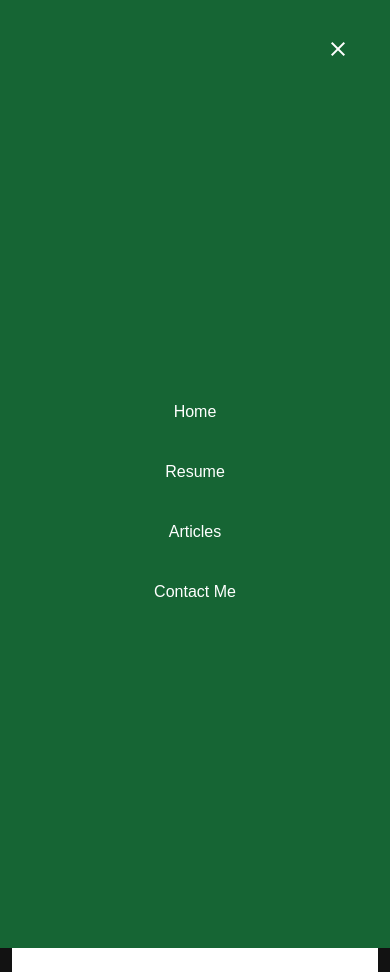
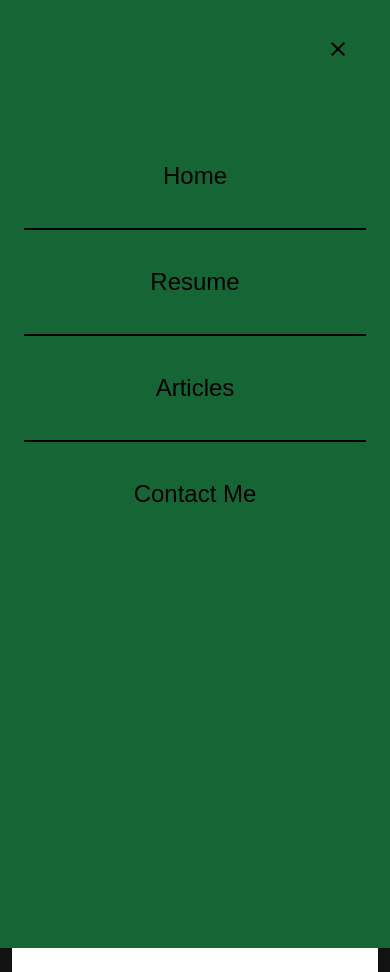
Before and after one commit to kayode-dev/portfolio-v1, a React (Create React App) app: page /rando in a window 390 px wide. Both pictures are taken after a click on the button "menu". Built offline with nearby package versions, Linux system fonts and the light colour scheme.

Commit message:
minor sidebar changes

```diff
--- a/src/components/UI/SideBar.tsx
+++ b/src/components/UI/SideBar.tsx
@@ -4,7 +4,7 @@ import { Link } from "react-router-dom";
 const SideBar = (props:any) =>{
 
     return (
-      <div className="p-6 min-h-full top-0 left-0 fixed bg-green-800 flex flex-col scroll min-w-full z-10 md:hidden">
+      <div className="p-6 min-h-full top-0 left-0 fixed bg-green-800 text-black flex flex-col justify-around scroll min-w-full z-10 md:hidden">
         <button
           className="h-14 w-14 rounded self-end"
           type="button"
@@ -12,24 +12,27 @@ const SideBar = (props:any) =>{
         >
           <span className="material-symbols-outlined">close</span>
         </button>
-        <ul className="bg-inherit w-full flex flex-col gap-9 place-items-center justify-center items-center min-h-screen">
+        <ul className="text-2xl bg-inherit w-full flex flex-col gap-9 place-items-center justify-start pt-20 items-center min-h-screen">
           <li>
             <button onClick={props.onCloseClick}>
               <Link to="/">Home</Link>
             </button>
           </li>
+          <hr />
 
           <li>
             <button onClick={props.onCloseClick}>
               <Link to="/rando">Resume</Link>
             </button>
           </li>
+          <hr />
 
           <li>
             <button onClick={props.onCloseClick}>
               <Link to="/">Articles</Link>
             </button>
           </li>
+          <hr />
 
           <li>
             <button onClick={props.onCloseClick}>
--- a/src/index.css
+++ b/src/index.css
@@ -28,3 +28,10 @@ code {
 .doings{
   box-shadow: 0 2rem 4rem rgba(0,0,0,.3);
 }
+
+hr{
+ width:100%;
+     height: 0px;
+    border: 0.1px solid black;
+
+}
```
